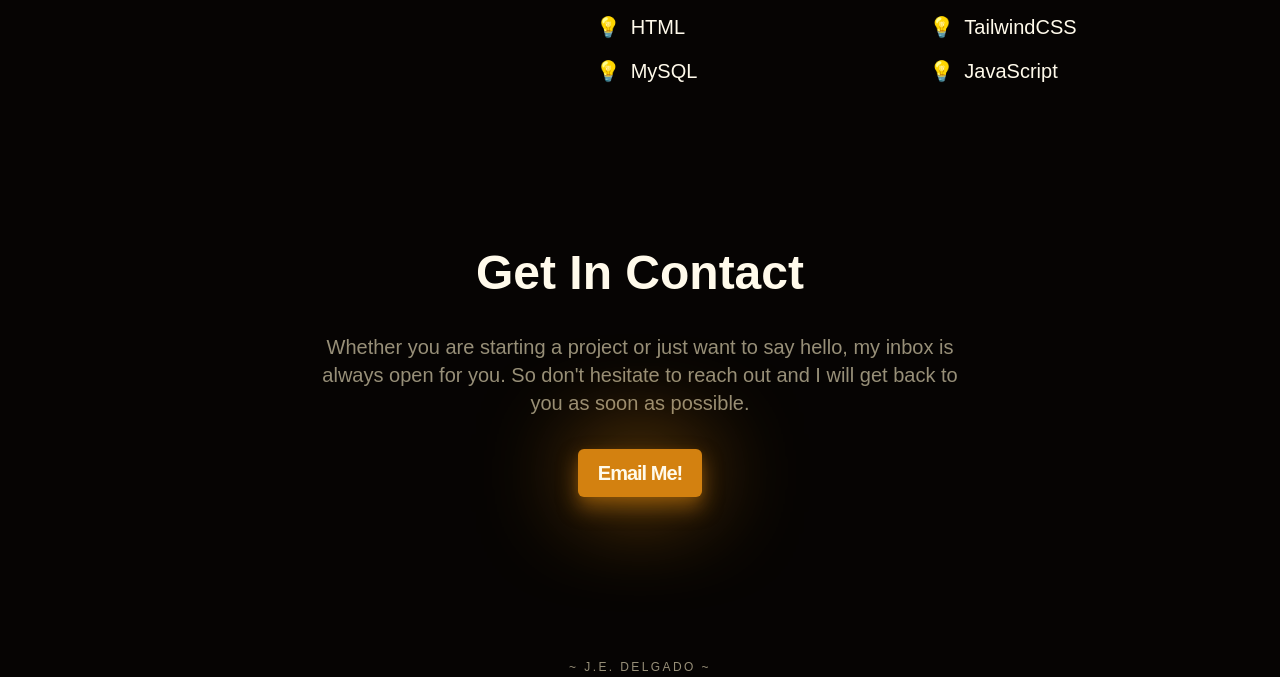
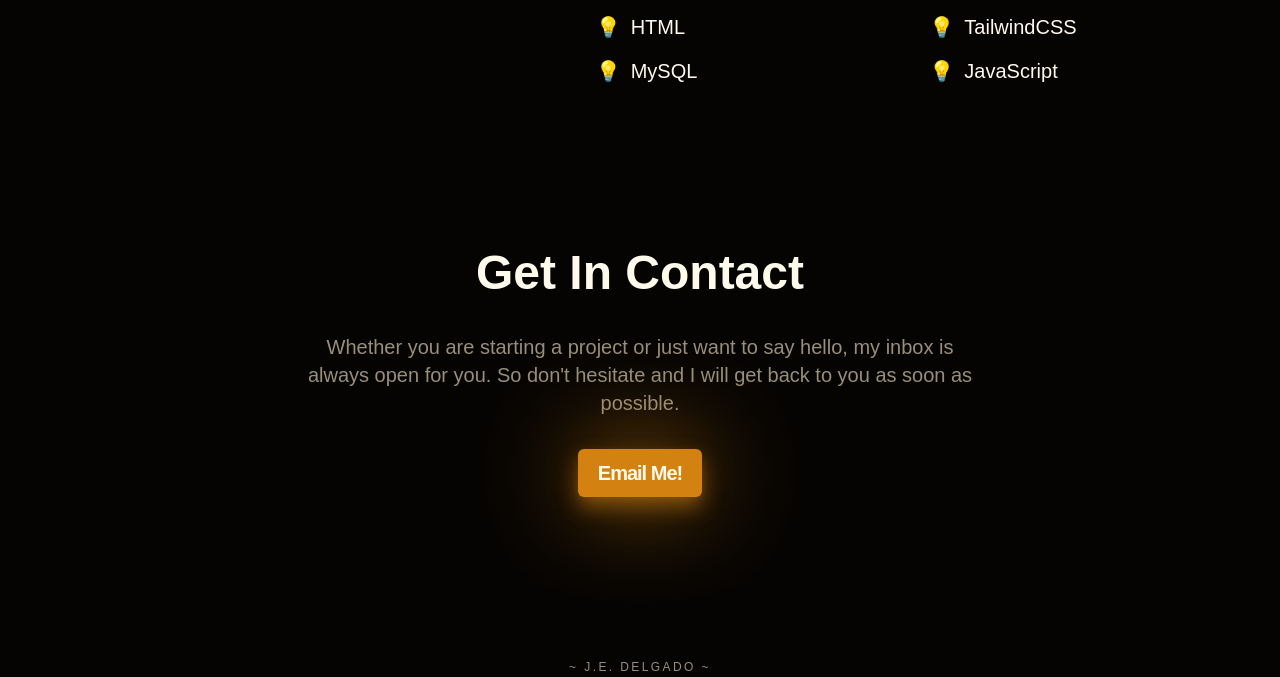
Before and after one commit to negative-jpeg/jesserldelgado.github.io, a website built with Vite: page index.html in a window 1280 px wide. Shown: the part 1610-2287 px from the top of the page. Built offline with nearby package versions, Linux system fonts and the light colour scheme; a web font is replaced by a local one.

Commit message:
minor changes

```diff
--- a/index.html
+++ b/index.html
@@ -110,7 +110,7 @@
       <!-- <section></section> -->
       <section id="contact" class="contact container section">
         <h2 class="contact__title">Get in Contact</h2>
-        <p class="contact__description">Whether you are starting a project or just want to say hello, my inbox is always open for you. So don't hesitate to reach out and I will get back to you as soon as possible.</p>
+        <p class="contact__description">Whether you are starting a project or just want to say hello, my inbox is always open for you. So don't hesitate and I will get back to you as soon as possible.</p>
         <a class="contact__btn btn" href="mailto:gadojess.official@gmail.com" target="_blank">Email Me!</a>
       </section>
     </main>
```
